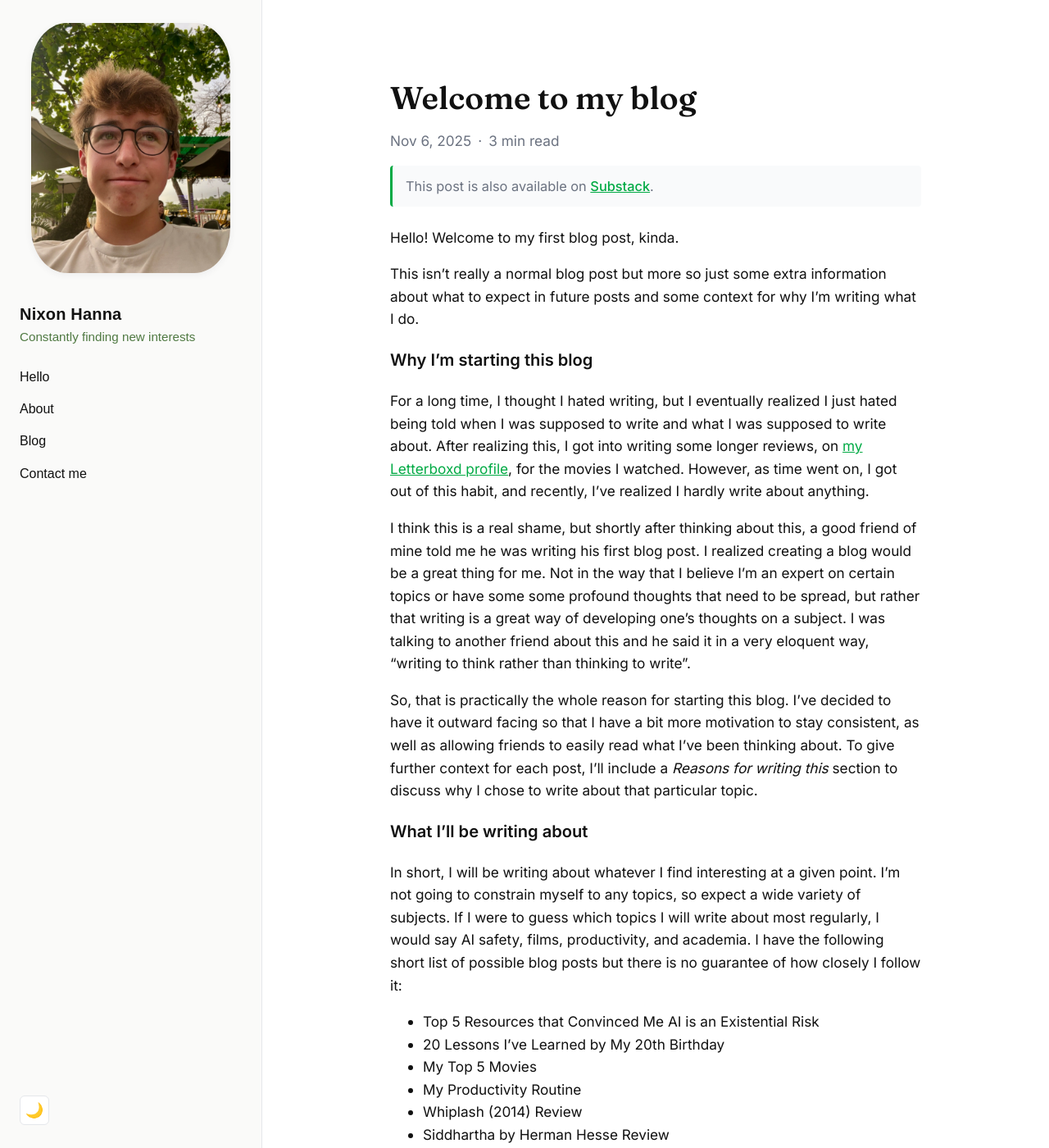
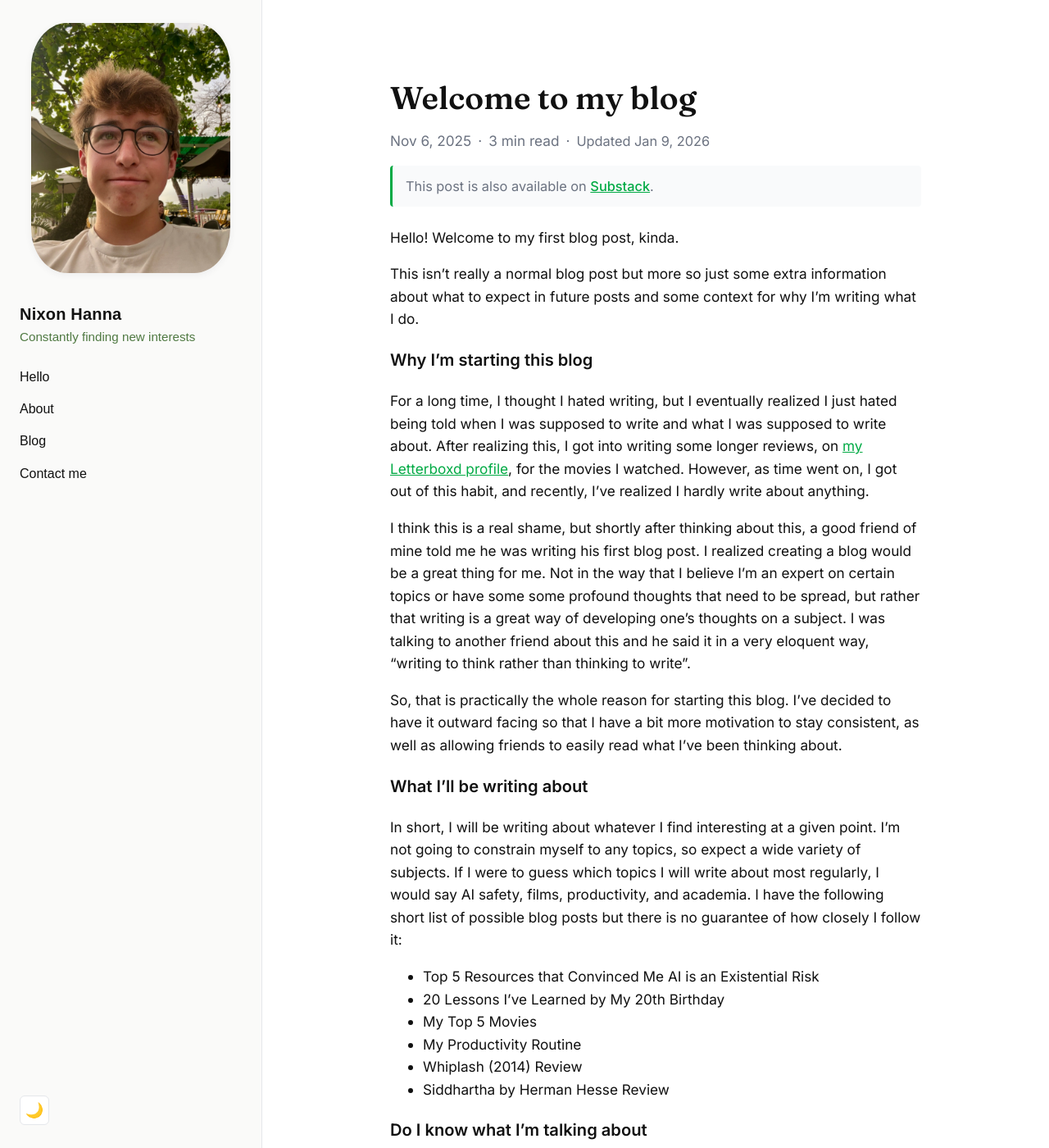
Before and after one commit to nhanna95/personal-website, a Jekyll site: the page built from _posts/2025-11-06-welcome.md, in a window 1280 px wide and 1400 px high. Shown: the whole window at 82% size. Built offline with Jekyll 4.4.1, drawn with Linux system fonts in a browser that asks for light colours.

Commit message:
remove reason for writing mention in welcome blog post

```diff
--- a/_posts/2025-11-06-welcome.md
+++ b/_posts/2025-11-06-welcome.md
@@ -2,6 +2,7 @@
 layout: post
 title: "Welcome to my blog"
 date: 2025-11-06
+updated: 2026-01-09
 substack: https://noxin.substack.com/p/welcome-to-my-blog
 ---
 
@@ -14,7 +15,7 @@
 
 I think this is a real shame, but shortly after thinking about this, a good friend of mine told me he was writing his first blog post. I realized creating a blog would be a great thing for me. Not in the way that I believe I'm an expert on certain topics or have some some profound thoughts that need to be spread, but rather that writing is a great way of developing one's thoughts on a subject. I was talking to another friend about this and he said it in a very eloquent way, "writing to think rather than thinking to write".
 
-So, that is practically the whole reason for starting this blog. I've decided to have it outward facing so that I have a bit more motivation to stay consistent, as well as allowing friends to easily read what I've been thinking about. To give further context for each post, I'll include a _Reasons for writing this_ section to discuss why I chose to write about that particular topic.
+So, that is practically the whole reason for starting this blog. I've decided to have it outward facing so that I have a bit more motivation to stay consistent, as well as allowing friends to easily read what I've been thinking about.
 ### What I'll be writing about
 
 In short, I will be writing about whatever I find interesting at a given point. I'm not going to constrain myself to any topics, so expect a wide variety of subjects. If I were to guess which topics I will write about most regularly, I would say AI safety, films, productivity, and academia. I have the following short list of possible blog posts but there is no guarantee of how closely I follow it:
```
